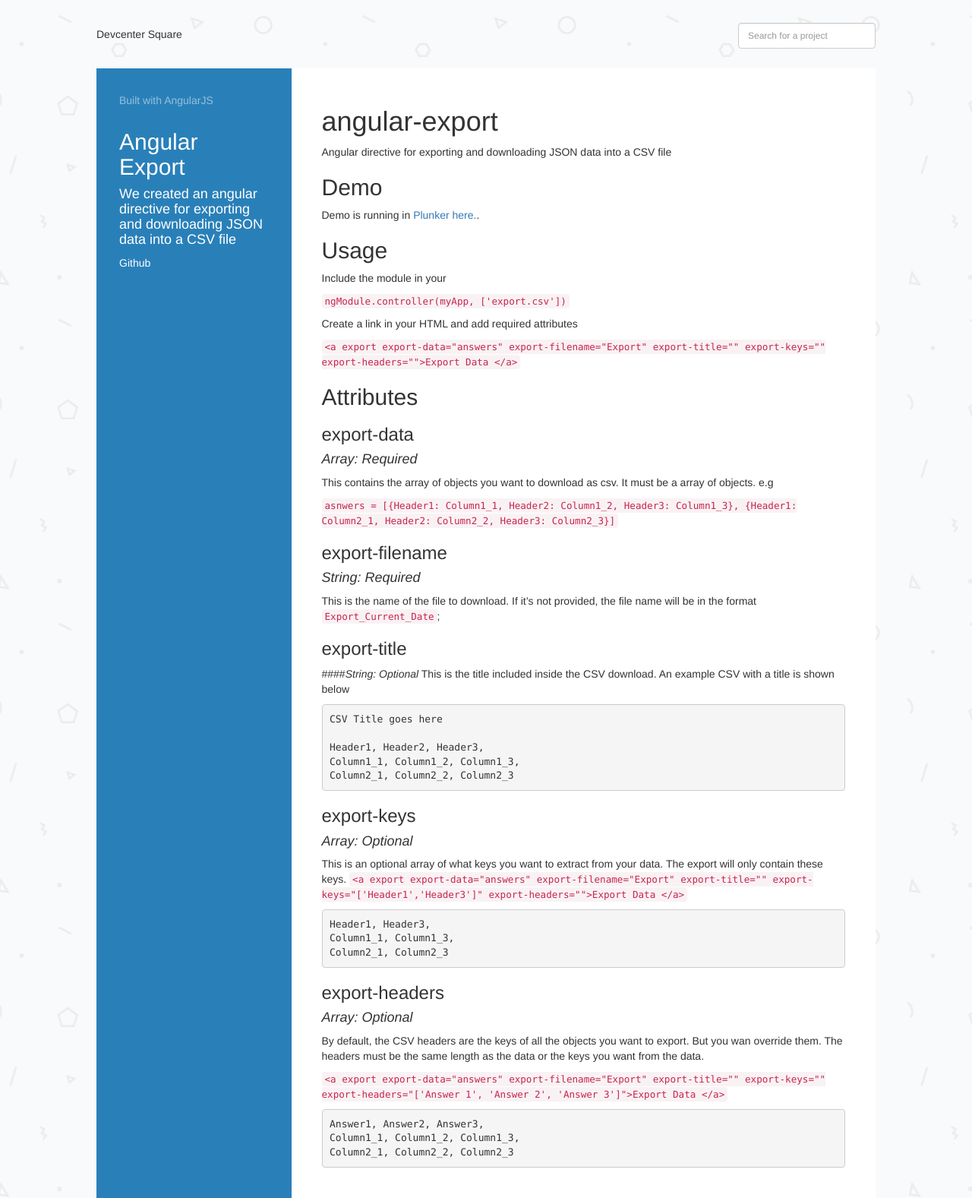
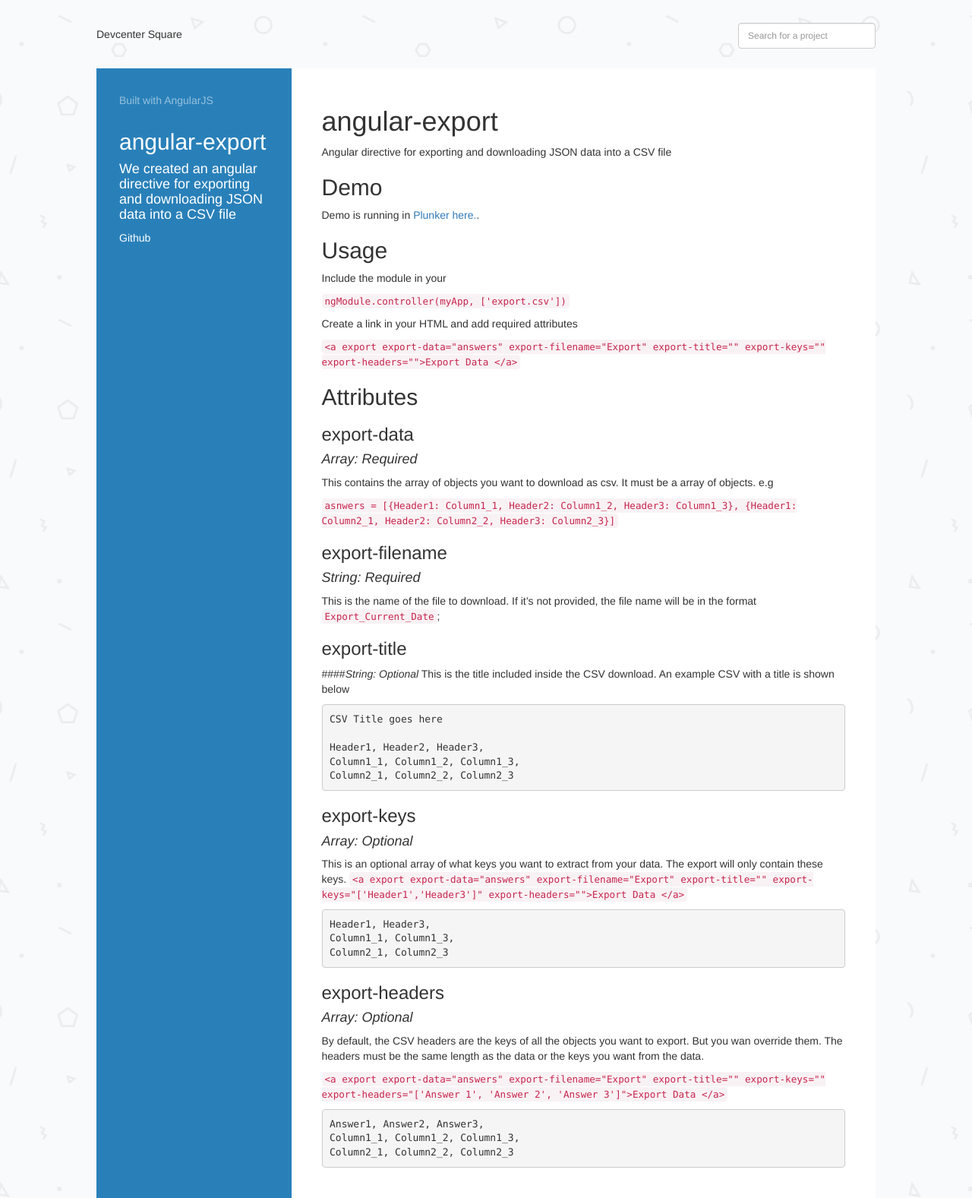
Before and after one commit to devcenter-square/devcenter-square.github.io, a Jekyll site: the page built from _posts/2016-07-15-angular-export.markdown, in a window 1280 px wide. Shown: the whole page at 76% size. Built offline with Jekyll 4.4.1, drawn with Linux system fonts in a browser that asks for light colours; some web fonts are replaced.

```diff
--- a/_posts/2016-07-15-angular-export.markdown
+++ b/_posts/2016-07-15-angular-export.markdown
@@ -1,6 +1,6 @@
 ---
 layout: project
-title:  "Angular Export"
+title:  "angular-export"
 date:   2016-07-15 15:00:00
 language: "AngularJS"
 summary: "We created an angular directive for exporting and downloading JSON data into a CSV file"
```
